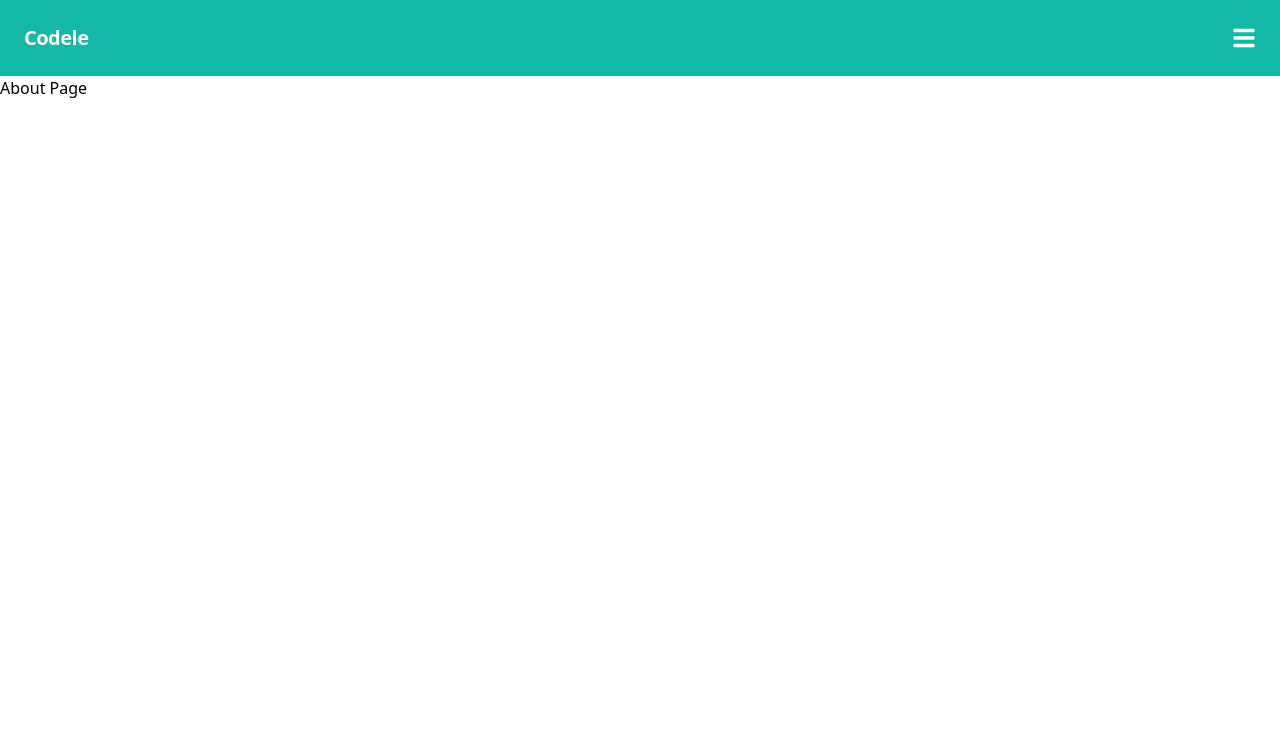
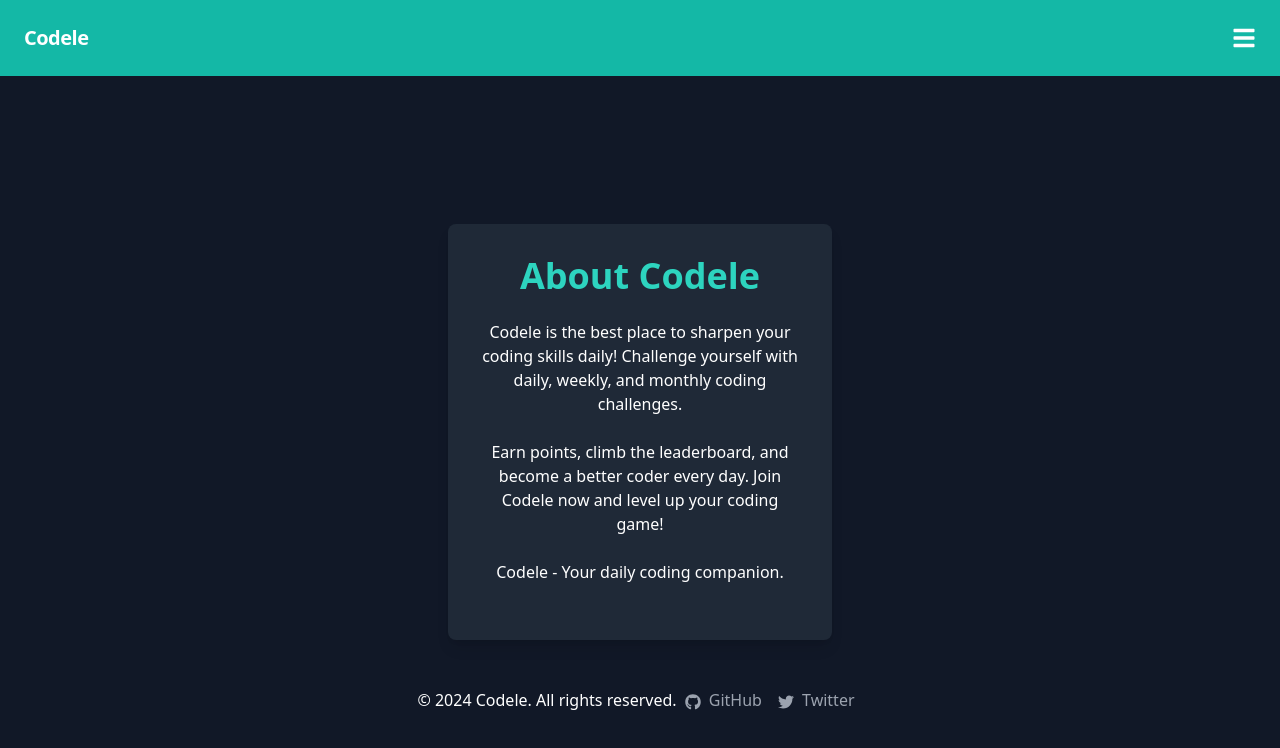
Before and after one commit to Kalvin-Twitty/devdle, a React (Vite) app: page /about in a window 1280 px wide. Shown: the top 748 px of the page. Built offline with nearby package versions, Linux system fonts and the light colour scheme.

Commit message:
Redid some pages and added a footer component

```diff
--- a/src/components/Footer.jsx
+++ b/src/components/Footer.jsx
@@ -0,0 +1,35 @@
+import React from 'react';
+import { FaGithub, FaTwitter } from 'react-icons/fa'; // Import icons from Font Awesome
+
+const Footer = () => {
+  return (
+    <footer className="bg-gray-900 text-white py-4">
+      <div className="container mx-auto px-4 flex flex-col md:flex-row items-center justify-center">
+        <p className="text-center md:text-left mb-4 md:mb-0">
+          &copy; {new Date().getFullYear()} Codele. All rights reserved.
+        </p>
+        <div className="flex flex-wrap justify-center md:justify-end">
+          <a
+            href="https://github.com/your-github-url"
+            target="_blank"
+            rel="noopener noreferrer"
+            className="mx-2 text-gray-400 hover:text-white transition duration-300"
+          >
+            <FaGithub className="inline-block mr-1" /> GitHub
+          </a>
+          <a
+            href="https://twitter.com/your-twitter-url"
+            target="_blank"
+            rel="noopener noreferrer"
+            className="mx-2 text-gray-400 hover:text-white transition duration-300"
+          >
+            <FaTwitter className="inline-block mr-1" /> Twitter
+          </a>
+          {/* Add more links as needed */}
+        </div>
+      </div>
+    </footer>
+  );
+};
+
+export default Footer;
--- a/src/pages/AboutPage.jsx
+++ b/src/pages/AboutPage.jsx
@@ -1,7 +1,24 @@
 import React from 'react';
+import Footer from '../components/Footer';
 
 const AboutPage = () => {
-  return <div>About Page</div>;
+  return (
+    <div className="min-h-screen flex flex-col justify-center items-center bg-gray-900">
+      <div className="rounded-lg p-8 shadow-lg bg-gray-800 text-center max-w-sm w-full mb-8">
+        <h1 className="text-4xl text-teal-400 font-bold mb-6">About Codele</h1>
+        <p className="text-white mb-6">
+          Codele is the best place to sharpen your coding skills daily! Challenge yourself with daily, weekly, and monthly coding challenges.
+        </p>
+        <p className="text-white mb-6">
+          Earn points, climb the leaderboard, and become a better coder every day. Join Codele now and level up your coding game!
+        </p>
+        <p className="text-white mb-6">
+          Codele - Your daily coding companion.
+        </p>
+      </div>
+      <Footer />
+    </div>
+  );
 };
 
 export default AboutPage;
--- a/src/pages/ProfilePage.jsx
+++ b/src/pages/ProfilePage.jsx
@@ -25,9 +25,15 @@ const ProfilePage = () => {
   }
 
   return (
-    <div>
-      <h1>Profile Page</h1>
-      <h2>Hello, {userProfile.displayName}</h2>
+    <div className="min-h-screen bg-gray-900 text-white p-4 flex flex-col items-center justify-center">
+      <h1 className="text-4xl font-bold mb-4">Profile Page</h1>
+      <div className="bg-gray-800 p-6 rounded-lg shadow-lg max-w-3xl">
+        <div className="flex items-center mb-4">
+          <img src={userProfile.photoURL} alt="Profile" className="w-12 h-12 rounded-full mr-4" />
+          <h2 className="text-2xl font-semibold">{userProfile.displayName}</h2>
+        </div>
+        <p className="text-gray-300 mb-2">Email: {userProfile.email}</p>
+      </div>
     </div>
   );
 };
--- a/src/pages/SignInPage.jsx
+++ b/src/pages/SignInPage.jsx
@@ -14,11 +14,12 @@ const SignInPage = () => {
 
   return (
     <div className="min-h-screen flex items-center justify-center bg-gray-900">
-      <div className="text-center">
-        <h1 className="text-4xl text-white font-bold mb-8">Welcome to Codele</h1>
+      <div className="rounded-lg p-8 shadow-lg bg-gray-800 text-center max-w-sm w-full">
+        <h1 className="text-4xl text-teal-400 font-bold mb-6">Welcome to Codele</h1>
+        <p className="text-white mb-6">The best place to sharpen your coding skills daily!</p>
         <button
           onClick={signIn}
-          className="text-white bg-teal-500 hover:bg-teal-700 font-semibold py-2 px-4 border border-teal-700 rounded shadow"
+          className="text-white bg-teal-500 hover:bg-teal-600 font-semibold py-2 px-6 border border-teal-600 rounded shadow mb-4 w-full transition duration-300 ease-in-out transform hover:-translate-y-1"
         >
           Sign in with Google
         </button>
@@ -26,5 +27,4 @@ const SignInPage = () => {
     </div>
   );
 };
-
 export default SignInPage;
```
